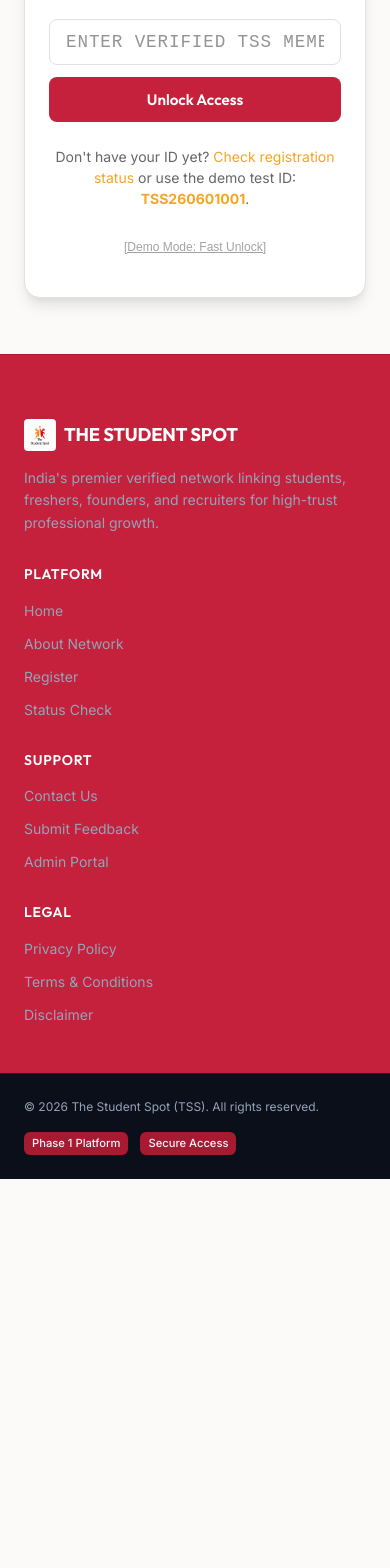
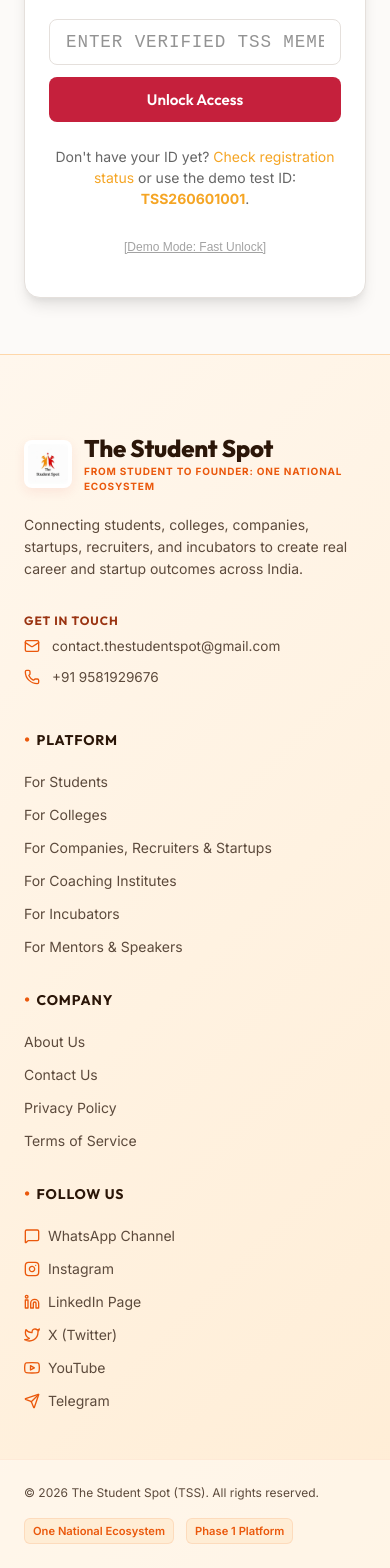
Before and after one commit to nikki-nooka/tss, a Next.js app: page / in a window 390 px wide. Shown: the part 4934-6502 px from the top of the page. Before the commit the page ends 6113 px from the top, so only its background shows below. Built offline with nearby package versions, Linux system fonts and the light colour scheme; no server answers; the database is empty.

Commit message:
design: redesign footer using a peaceful warm orange-peach gradient matching reference layout

```diff
--- a/src/components/Footer.module.css
+++ b/src/components/Footer.module.css
@@ -1,81 +1,161 @@
 .footer {
-  background-color: var(--secondary);
-  color: #94a3b8;
-  border-top: 1px solid var(--secondary-light);
-  padding-top: 4rem;
+  background: linear-gradient(135deg, #fff7ed 0%, #ffedd5 100%);
+  color: #4a3728; /* dark brown-gray */
+  border-top: 1px solid #fed7aa;
+  padding: 5rem 0 0 0;
   margin-top: auto; /* Push to bottom of page if content is short */
 }
 
 .container {
   display: grid;
   grid-template-columns: 1.5fr repeat(3, 1fr);
-  gap: 3rem;
-  padding-bottom: 3rem;
+  gap: 3.5rem;
+  padding-bottom: 4rem;
 }
 
 .brandSection {
   display: flex;
   flex-direction: column;
-  gap: 1rem;
+  gap: 1.25rem;
 }
 
-.logo {
+.logoContainer {
   display: flex;
   align-items: center;
-  gap: 0.5rem;
+  gap: 0.75rem;
+}
+
+.brandLogoImage {
+  height: 48px;
+  width: 48px;
+  object-fit: contain;
+  border-radius: 8px;
+  background-color: #ffffff;
+  padding: 4px;
+  box-shadow: 0 4px 12px rgba(214, 40, 40, 0.08);
+}
+
+.logoTextContainer {
+  display: flex;
+  flex-direction: column;
+}
+
+.logoText {
   font-family: var(--font-heading);
-  font-weight: 700;
-  font-size: 1.15rem;
-  color: var(--text-inverse);
+  font-weight: 800;
+  font-size: 1.5rem;
+  color: #2b1608;
+  line-height: 1.1;
   letter-spacing: -0.01em;
 }
 
-.logoIcon {
-  color: var(--accent);
+.logoSubtitle {
+  font-family: var(--font-body);
+  font-size: 0.625rem;
+  font-weight: 700;
+  color: #ea580c; /* brand orange */
+  letter-spacing: 0.08em;
+  text-transform: uppercase;
+  margin-top: 0.15rem;
 }
 
 .brandDesc {
   font-family: var(--font-body);
   font-size: 0.875rem;
   line-height: 1.6;
+  color: #5c4a3c;
 }
 
-.linksGrid {
-  display: contents; /* Allows grid items to align to parent grid */
+.getInTouchTitle {
+  font-family: var(--font-heading);
+  font-size: 0.75rem;
+  font-weight: 700;
+  color: #9a3412; /* dark orange-brown */
+  text-transform: uppercase;
+  letter-spacing: 0.08em;
+  margin-top: 0.75rem;
+  margin-bottom: 0.5rem;
+}
+
+.contactLine {
+  display: flex;
+  align-items: center;
+  gap: 0.75rem;
+  font-family: var(--font-body);
+  font-size: 0.85rem;
+  color: #5c4a3c;
+  margin-bottom: 0.65rem;
+}
+
+.contactIcon {
+  color: #ea580c;
+  flex-shrink: 0;
+}
+
+.contactLink {
+  color: #5c4a3c;
+  text-decoration: none;
+  transition: var(--transition);
+}
+
+.contactLink:hover {
+  color: #ea580c;
 }
 
 .linkGroup {
   display: flex;
   flex-direction: column;
-  gap: 0.75rem;
+  gap: 1rem;
 }
 
 .groupTitle {
-  color: var(--text-inverse);
+  color: #2b1608;
   font-family: var(--font-heading);
   font-size: 0.875rem;
-  font-weight: 600;
+  font-weight: 700;
   text-transform: uppercase;
-  letter-spacing: 0.05em;
+  letter-spacing: 0.06em;
+  display: flex;
+  align-items: center;
+  gap: 0.35rem;
   margin-bottom: 0.25rem;
+}
+
+.titleBullet {
+  color: #ea580c;
+  font-size: 1.1rem;
+}
+
+.linkList {
+  display: flex;
+  flex-direction: column;
+  gap: 0.75rem;
 }
 
 .link {
   font-family: var(--font-body);
   font-size: 0.875rem;
-  color: #94a3b8;
+  color: #5c4a3c;
   transition: var(--transition);
+  display: flex;
+  align-items: center;
+  gap: 0.5rem;
 }
 
 .link:hover {
-  color: var(--text-inverse);
-  transform: translateX(2px);
+  color: #ea580c;
+  transform: translateX(4px);
+}
+
+.socialIcon {
+  color: #ea580c;
+  flex-shrink: 0;
 }
 
 /* Bottom Bar */
 .bottomBar {
-  background-color: #0b0f19;
-  border-top: 1px solid rgba(255, 255, 255, 0.05);
+  background-color: rgba(255, 255, 255, 0.4);
+  border-top: 1px solid rgba(234, 88, 12, 0.08);
   padding: 1.5rem 0;
 }
 
@@ -85,6 +165,7 @@
   justify-content: space-between;
   flex-wrap: wrap;
   gap: 1rem;
+  color: #5c4a3c;
 }
 
 .copyright {
@@ -100,17 +181,19 @@
 .badge {
   font-family: var(--font-body);
   font-size: 0.7rem;
-  font-weight: 500;
-  background-color: var(--secondary-light);
-  color: #f1f5f9;
+  font-weight: 600;
+  background-color: #ffedd5;
+  color: #ea580c;
   padding: 0.2rem 0.5rem;
   border-radius: var(--radius-sm);
+  border: 1px solid rgba(234, 88, 12, 0.12);
 }
 
 @media (max-width: 900px) {
   .container {
     grid-template-columns: 1fr 1fr;
-    gap: 2.5rem;
+    gap: 3rem;
+    padding-bottom: 3rem;
   }
 }
 
--- a/src/components/Footer.tsx
+++ b/src/components/Footer.tsx
@@ -1,7 +1,82 @@
 import React from 'react';
 import Link from 'next/link';
 import styles from './Footer.module.css';
-import { ShieldCheck } from 'lucide-react';
+import {
+  Mail,
+  Phone,
+  MessageSquare,
+  Send
+} from 'lucide-react';
+
+// Custom inline SVG icons for brand profiles to prevent version incompatibility
+const InstagramIcon = (props: React.SVGProps<SVGSVGElement>) => (
+  <svg
+    viewBox="0 0 24 24"
+    width="16"
+    height="16"
+    stroke="currentColor"
+    strokeWidth="2"
+    fill="none"
+    strokeLinecap="round"
+    strokeLinejoin="round"
+    {...props}
+  >
+    <rect x="2" y="2" width="20" height="20" rx="5" ry="5"></rect>
+    <path d="M16 11.37A4 4 0 1 1 12.63 8 4 4 0 0 1 16 11.37z"></path>
+    <line x1="17.5" y1="6.5" x2="17.51" y2="6.5"></line>
+  </svg>
+);
+
+const LinkedInIcon = (props: React.SVGProps<SVGSVGElement>) => (
+  <svg
+    viewBox="0 0 24 24"
+    width="16"
+    height="16"
+    stroke="currentColor"
+    strokeWidth="2"
+    fill="none"
+    strokeLinecap="round"
+    strokeLinejoin="round"
+    {...props}
+  >
+    <path d="M16 8a6 6 0 0 1 6 6v7h-4v-7a2 2 0 0 0-2-2 2 2 0 0 0-2 2v7h-4v-7a6 6 0 0 1 6-6z"></path>
+    <rect x="2" y="9" width="4" height="12"></rect>
+    <circle cx="4" cy="4" r="2"></circle>
+  </svg>
+);
+
+const TwitterIcon = (props: React.SVGProps<SVGSVGElement>) => (
+  <svg
+    viewBox="0 0 24 24"
+    width="16"
+    height="16"
+    stroke="currentColor"
+    strokeWidth="2"
+    fill="none"
+    strokeLinecap="round"
+    strokeLinejoin="round"
+    {...props}
+  >
+    <path d="M23 3a10.9 10.9 0 0 1-3.14 1.53 4.48 4.48 0 0 0-7.86 3v1A10.66 10.66 0 0 1 3 4s-4 9 5 13a11.64 11.64 0 0 1-7 2c9 5 20 0 20-11.5a4.5 4.5 0 0 0-.08-.83A7.72 7.72 0 0 0 23 3z"></path>
+  </svg>
+);
+
+const YouTubeIcon = (props: React.SVGProps<SVGSVGElement>) => (
+  <svg
+    viewBox="0 0 24 24"
+    width="16"
+    height="16"
+    stroke="currentColor"
+    strokeWidth="2"
+    fill="none"
+    strokeLinecap="round"
+    strokeLinejoin="round"
+    {...props}
+  >
+    <path d="M22.54 6.42a2.78 2.78 0 0 0-1.94-2C18.88 4 12 4 12 4s-6.88 0-8.6.46a2.78 2.78 0 0 0-1.94 2A29 29 0 0 0 1 11.75a29 29 0 0 0 .46 5.33A2.78 2.78 0 0 0 3.4 19c1.72.46 8.6.46 8.6.46s6.88 0 8.6-.46a2.78 2.78 0 0 0 1.94-2 29 29 0 0 0 .46-5.25 29 29 0 0 0-.46-5.33z"></path>
+    <polygon points="9.75 15.02 15.5 11.75 9.75 8.48 9.75 15.02"></polygon>
+  </svg>
+);
 
 export const Footer: React.FC = () => {
   return (
@@ -9,37 +84,109 @@
       <div className={`${styles.container} container`}>
         {/* Brand Section */}
         <div className={styles.brandSection}>
-          <Link href="/" className={styles.logo}>
-            <img src="/logo.png" alt="TSS Logo" style={{ height: '32px', width: '32px', objectFit: 'contain', borderRadius: '4px' }} />
-            <span className={styles.logoText}>THE STUDENT SPOT</span>
-          </Link>
+          <div className={styles.logoContainer}>
+            <img
+              src="/logo.png"
+              alt="TSS Logo"
+              className={styles.brandLogoImage}
+            />
+            <div className={styles.logoTextContainer}>
+              <span className={styles.logoText}>The Student Spot</span>
+              <span className={styles.logoSubtitle}>From Student To Founder: One National Ecosystem</span>
+            </div>
+          </div>
+
           <p className={styles.brandDesc}>
-            India's premier verified network linking students, freshers, founders, and recruiters for high-trust professional growth.
+            Connecting students, colleges, companies, startups, recruiters, and incubators to create real career and startup outcomes across India.
           </p>
+
+          <div>
+            <h4 className={styles.getInTouchTitle}>Get In Touch</h4>
+            <div className={styles.contactLine}>
+              <Mail className={styles.contactIcon} size={16} />
+              <a href="mailto:contact.thestudentspot@gmail.com" className={styles.contactLink}>
+                contact.thestudentspot@gmail.com
+              </a>
+            </div>
+            <div className={styles.contactLine}>
+              <Phone className={styles.contactIcon} size={16} />
+              <a href="tel:+919581929676" className={styles.contactLink}>
+                +91 9581929676
+              </a>
+            </div>
+          </div>
         </div>
 
         {/* Links Grid */}
-        <div className={styles.linksGrid}>
-          <div className={styles.linkGroup}>
-            <h4 className={styles.groupTitle}>Platform</h4>
-            <Link href="/" className={styles.link}>Home</Link>
-            <Link href="/about" className={styles.link}>About Network</Link>
-            <Link href="/register" className={styles.link}>Register</Link>
-            <Link href="/status" className={styles.link}>Status Check</Link>
+        <div className={styles.linkGroup}>
+          <h4 className={styles.groupTitle}>
+            <span className={styles.titleBullet}>•</span> Platform
+          </h4>
+          <div className={styles.linkList}>
+            <Link href="/register" className={styles.link}>For Students</Link>
+            <Link href="/register" className={styles.link}>For Colleges</Link>
+            <Link href="/register" className={styles.link}>For Companies, Recruiters & Startups</Link>
+            <Link href="/register" className={styles.link}>For Coaching Institutes</Link>
+            <Link href="/register" className={styles.link}>For Incubators</Link>
+            <Link href="/register" className={styles.link}>For Mentors & Speakers</Link>
           </div>
+        </div>
 
-          <div className={styles.linkGroup}>
-            <h4 className={styles.groupTitle}>Support</h4>
+        <div className={styles.linkGroup}>
+          <h4 className={styles.groupTitle}>
+            <span className={styles.titleBullet}>•</span> Company
+          </h4>
+          <div className={styles.linkList}>
+            <Link href="/about" className={styles.link}>About Us</Link>
             <Link href="/contact" className={styles.link}>Contact Us</Link>
-            <Link href="/contact" className={styles.link}>Submit Feedback</Link>
-            <Link href="/admin" className={styles.link}>Admin Portal</Link>
+            <Link href="#" className={styles.link}>Privacy Policy</Link>
+            <Link href="#" className={styles.link}>Terms of Service</Link>
           </div>
+        </div>
 
-          <div className={styles.linkGroup}>
-            <h4 className={styles.groupTitle}>Legal</h4>
-            <Link href="#" className={styles.link}>Privacy Policy</Link>
-            <Link href="#" className={styles.link}>Terms & Conditions</Link>
-            <Link href="#" className={styles.link}>Disclaimer</Link>
+        <div className={styles.linkGroup}>
+          <h4 className={styles.groupTitle}>
+            <span className={styles.titleBullet}>•</span> Follow Us
+          </h4>
+          <div className={styles.linkList}>
+            <a
+              href="https://www.whatsapp.com/channel/0029Vb6ft6072WTxJ5eMKA2I"
+              target="_blank"
+              rel="noopener noreferrer"
+              className={styles.link}
+            >
+              <MessageSquare className={styles.socialIcon} size={16} /> WhatsApp Channel
+            </a>
+            <a
+              href="https://www.instagram.com/the_studentspot"
+              target="_blank"
+              rel="noopener noreferrer"
+              className={styles.link}
+            >
+              <InstagramIcon className={styles.socialIcon} /> Instagram
+            </a>
+            <a
+              href="https://www.linkedin.com/company/thestudentspot/"
+              target="_blank"
+              rel="noopener noreferrer"
+              className={styles.link}
+            >
+              <LinkedInIcon className={styles.socialIcon} /> LinkedIn Page
+            </a>
+            <a
+              href="https://x.com/the_studentspot"
+              target="_blank"
+              rel="noopener noreferrer"
+              className={styles.link}
+            >
+              <TwitterIcon className={styles.socialIcon} /> X (Twitter)
+            </a>
+            <a href="#" className={styles.link}>
+              <YouTubeIcon className={styles.socialIcon} /> YouTube
+            </a>
+            <a href="#" className={styles.link}>
+              <Send className={styles.socialIcon} size={16} /> Telegram
+            </a>
           </div>
         </div>
       </div>
@@ -50,8 +197,8 @@
             &copy; {new Date().getFullYear()} The Student Spot (TSS). All rights reserved.
           </p>
           <div className={styles.badges}>
+            <span className={styles.badge}>One National Ecosystem</span>
             <span className={styles.badge}>Phase 1 Platform</span>
-            <span className={styles.badge}>Secure Access</span>
           </div>
         </div>
       </div>
```
